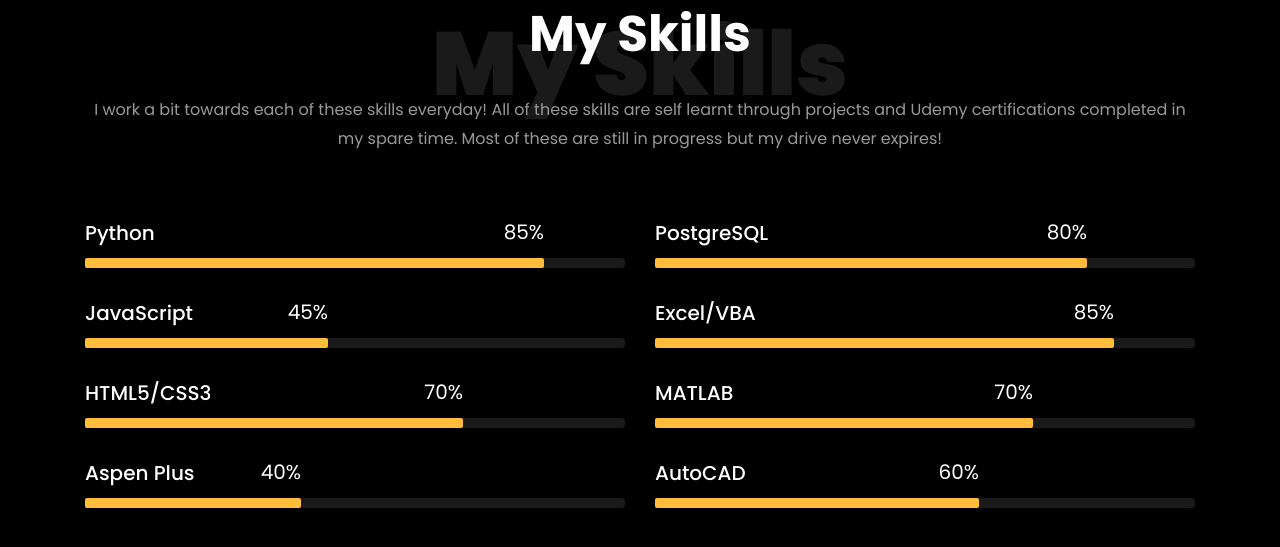
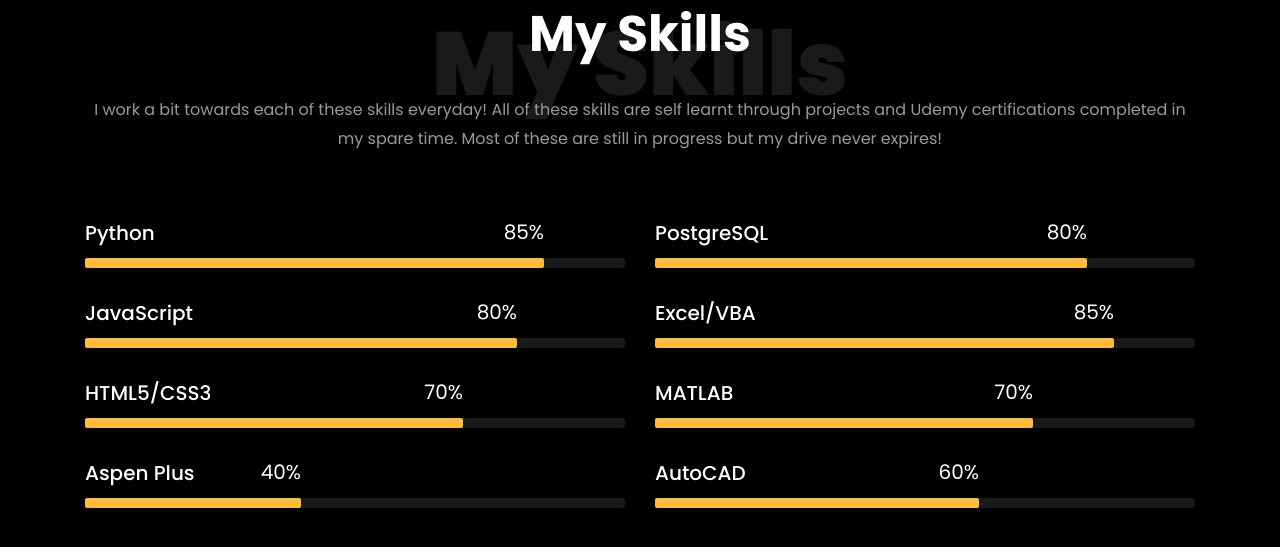
Before and after one commit to AaliyanK/ResumePortfolio, a Flask app: page / in a window 1280 px wide. Shown: the part 2423-2970 px from the top of the page. Run offline with Flask 2, Linux system fonts and the light colour scheme; some libraries are stand-ins or nearby versions; some web fonts are replaced.

Commit message:
initialize

```diff
--- a/templates/index.html
+++ b/templates/index.html
@@ -259,8 +259,8 @@
                         <h3>JavaScript</h3>
                         <div class="progress">
                             <div class="progress-bar color-3" role="progressbar" aria-valuenow="95" aria-valuemin="0"
-                                aria-valuemax="100" style="width:45%">
-                                <span>45%</span>
+                                aria-valuemax="100" style="width:80%">
+                                <span>80%</span>
                             </div>
                         </div>
                     </div>
--- a/templates/thankyou.html
+++ b/templates/thankyou.html
@@ -259,8 +259,8 @@
                         <h3>JavaScript</h3>
                         <div class="progress">
                             <div class="progress-bar color-3" role="progressbar" aria-valuenow="95" aria-valuemin="0"
-                                aria-valuemax="100" style="width:45%">
-                                <span>45%</span>
+                                aria-valuemax="100" style="width:80%">
+                                <span>80%</span>
                             </div>
                         </div>
                     </div>
```
